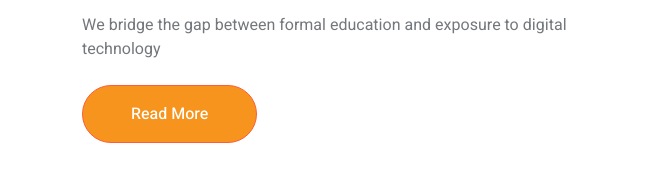
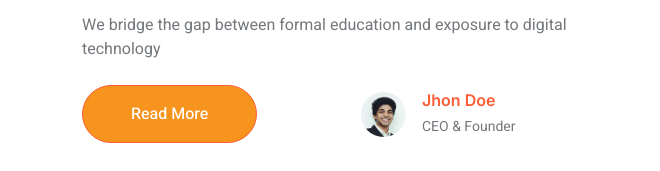
Before and after one commit to Roseoketch/somkoder, a plain HTML site: page somkoder/about.html in a window 1280 px wide. Shown: the part 781-952 px from the top of the page, 0-660 px from the left. Drawn offline with nearby package versions, Linux system fonts and the light colour scheme; files whose address does not match are found by name.

Commit message:
uncoment

```diff
--- a/somkoder/about.html
+++ b/somkoder/about.html
@@ -101,14 +101,14 @@
                                     <a class="btn btn-primary rounded-pill py-3 px-5" href="">Read More</a>
                                 </div>
                                 <div class="col-sm-6">
-                                    <!-- <div class="d-flex align-items-center">
+                                    <div class="d-flex align-items-center">
                                         <img class="rounded-circle flex-shrink-0" src="img/user.jpg" alt=""
                                             style="width: 45px; height: 45px;">
                                         <div class="ms-3">
                                             <h6 class="text-primary mb-1">Jhon Doe</h6>
                                             <small>CEO & Founder</small>
                                         </div>
-                                    </div> -->
+                                    </div>
                                 </div>
                             </div>
                         </div>
```
